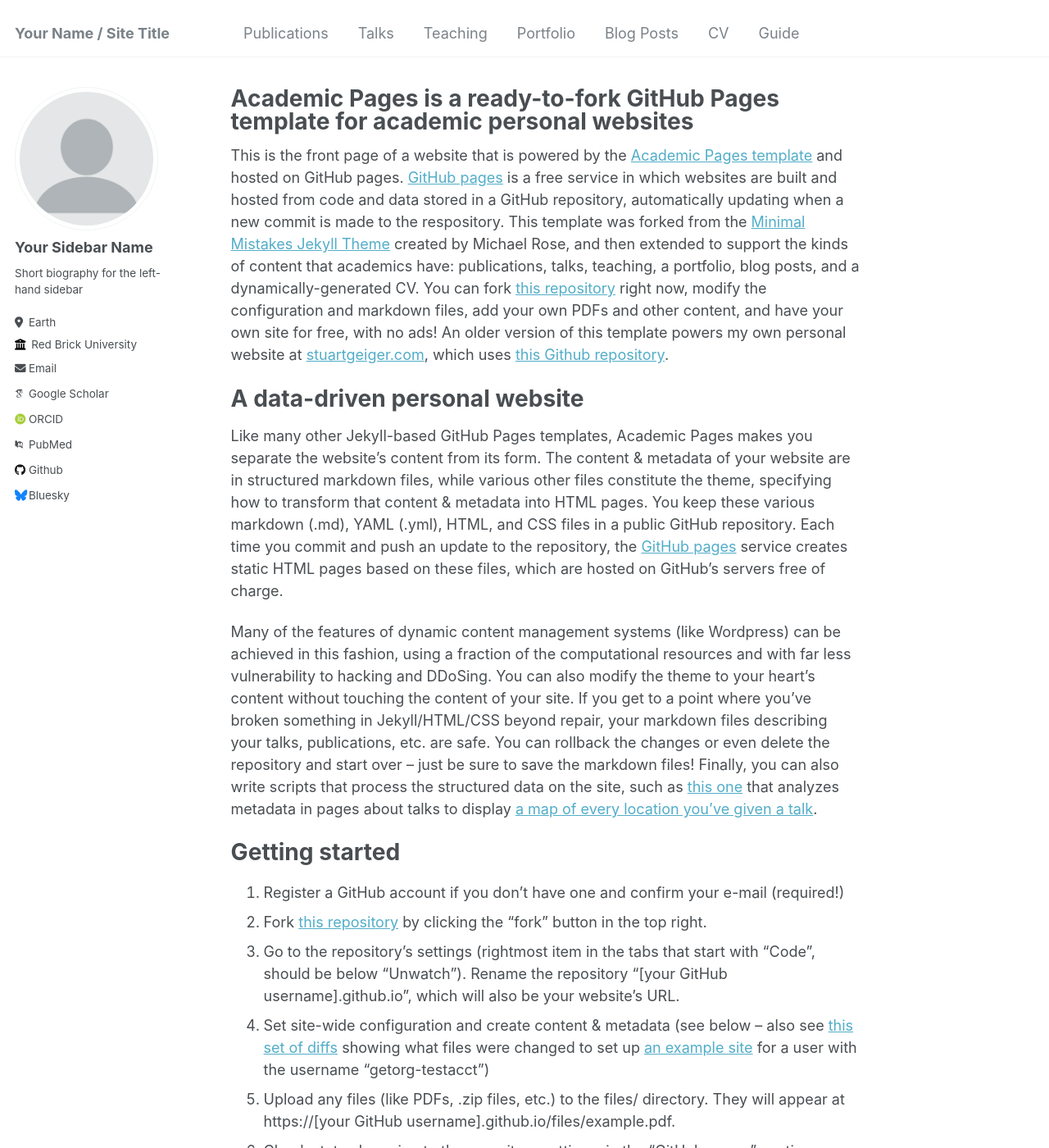
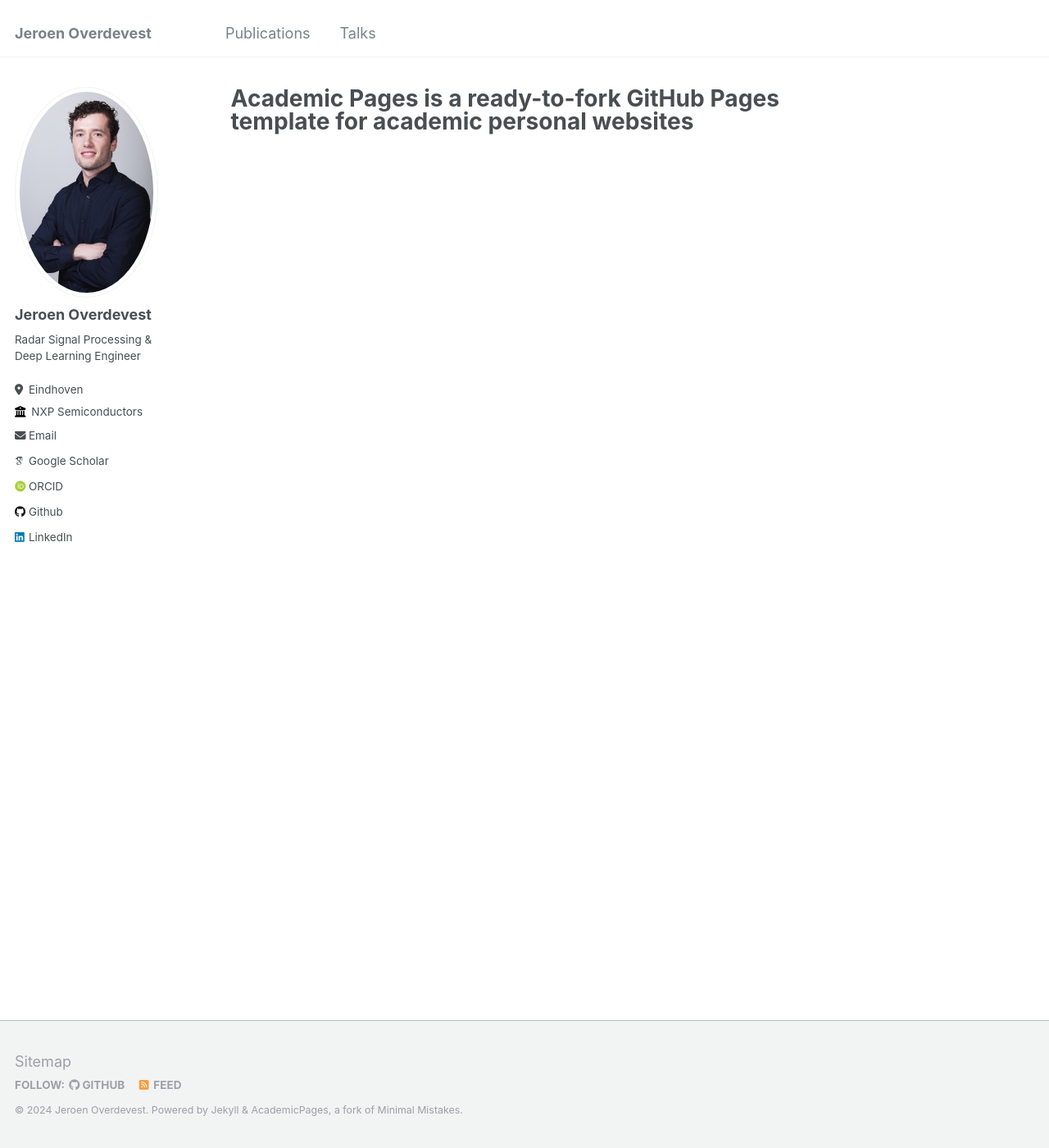
Before and after one commit to jeroenoverdevest93/jeroenoverdevest93.github.io, a Jekyll site: the page built from _pages/about.md, in a window 1280 px wide and 1400 px high. Shown: the whole window at 82% size. Built offline with Jekyll 4.4.1, drawn with Linux system fonts in a browser that asks for light colours; some web fonts are replaced; some of the changed text lies outside the part shown.

Commit message:
first changes

```diff
--- a/_config.yml
+++ b/_config.yml
@@ -8,13 +8,13 @@
 
 # Basic Site Settings
 locale                   : "en-US"
-title                    : "Your Name / Site Title"
+title                    : "Jeroen Overdevest"
 title_separator          : "-"
-name                     : &name "Your Name"
-description              : &description "personal description"
-url                      : https://academicpages.github.io # the base hostname & protocol for your site e.g. "https://mmistakes.github.io"
+name                     : &name "Jeroen Overdevest"
+description              : &description "Radar Signal Processing & Deep Learning Engineer"
+url                      : https://jeroenoverdevest93.github.io # the base hostname & protocol for your site e.g. "https://mmistakes.github.io"
 baseurl                  : "" # the subpath of your site, e.g. "/blog"
-repository               : "academicpages/academicpages.github.io"
+repository               : "jeroenoverdevest93/jeroenoverdevest93.github.io"
 
 # Site Author - The following control what appear as part of the author content on the side bar.
 #               If a field is blank the icon and link will not appear, otherwise it will be shown.
@@ -22,33 +22,33 @@ repository               : "academicpages/academicpages.github.io"
 author:
   # Biographic information
   avatar           : "profile.png"
-  name             : "Your Sidebar Name"
+  name             : "Jeroen Overdevest"
   pronouns         : # example: "she/her"
-  bio              : "Short biography for the left-hand sidebar"
-  location         : "Earth"
-  employer         : "Red Brick University"
+  bio              : "Radar Signal Processing & Deep Learning Engineer"
+  location         : "Eindhoven"
+  employer         : "NXP Semiconductors"
   uri              : # URL
-  email            : "none@example.org"
+  email            : "jeroen.overdevest@nxp.com"
 
   # Academic websites
   arxiv            : # URL - Update with the correct link to your profile
-  googlescholar    : "https://scholar.google.com/citations?user=PS_CX0AAAAAJ"
+  googlescholar    : "https://scholar.google.com/citations?user=1lMv8VMAAAAJ"
   impactstory      : # URL
-  orcid            : "http://orcid.org/yourorcidurl"
+  orcid            : "https://orcid.org/0000-0003-4413-939X"
   semantic         : # URL
-  pubmed           : "https://www.ncbi.nlm.nih.gov/pubmed/?term=john+snow"
+  pubmed           : # "https://www.ncbi.nlm.nih.gov/pubmed/?term=john+snow"
   researchgate     : # URL
 
   # Repositories and software development
   bitbucket        : # Username - Update with your username on the site
   codepen          : # Username
   dribbble         : # Username
-  github           : "academicpages"
+  github           : "jeroenoverdevest93"
   kaggle           : # Username
   stackoverflow    : # User number or user number and name (i.e., use "1" or "1/jeff-atwood")
 
   # Social media
-  bluesky          : "bsky.app" # Replace this with you Bluesky username
+  bluesky          : # "bsky.app" # Replace this with you Bluesky username
   facebook         : # Username
   flickr           : # Username
   foursquare       : # Username
@@ -57,7 +57,7 @@ author:
   keybase          : # Username
   instagram        : # Username
   lastfm           : # Username
-  linkedin         : # Username
+  linkedin         : "https://www.linkedin.com/in/jeroen-overdevest-8591a289/" # Username
   mastodon         : # URL
   medium           : # URL
   pinterest        : # Username
--- a/_data/navigation.yml
+++ b/_data/navigation.yml
@@ -6,17 +6,11 @@ main:
   - title: "Talks"
     url: /talks/
 
-  - title: "Teaching"
-    url: /teaching/
+  # - title: "Portfolio"
+  #   url: /portfolio/
 
-  - title: "Portfolio"
-    url: /portfolio/
+  # - title: "Blog Posts"
+  #   url: /year-archive/
 
-  - title: "Blog Posts"
-    url: /year-archive/
-
-  - title: "CV"
-    url: /cv/
-
-  - title: "Guide"
-    url: /markdown/
+  # - title: "CV"
+  #   url: /cv/
--- a/_pages/about.md
+++ b/_pages/about.md
@@ -7,7 +7,7 @@ redirect_from:
   - /about.html
 ---
 
-This is the front page of a website that is powered by the [Academic Pages template](https://github.com/academicpages/academicpages.github.io) and hosted on GitHub pages. [GitHub pages](https://pages.github.com) is a free service in which websites are built and hosted from code and data stored in a GitHub repository, automatically updating when a new commit is made to the respository. This template was forked from the [Minimal Mistakes Jekyll Theme](https://mmistakes.github.io/minimal-mistakes/) created by Michael Rose, and then extended to support the kinds of content that academics have: publications, talks, teaching, a portfolio, blog posts, and a dynamically-generated CV. You can fork [this repository](https://github.com/academicpages/academicpages.github.io) right now, modify the configuration and markdown files, add your own PDFs and other content, and have your own site for free, with no ads! An older version of this template powers my own personal website at [stuartgeiger.com](http://stuartgeiger.com), which uses [this Github repository](https://github.com/staeiou/staeiou.github.io).
+<!-- This is the front page of a website that is powered by the [Academic Pages template](https://github.com/academicpages/academicpages.github.io) and hosted on GitHub pages. [GitHub pages](https://pages.github.com) is a free service in which websites are built and hosted from code and data stored in a GitHub repository, automatically updating when a new commit is made to the respository. This template was forked from the [Minimal Mistakes Jekyll Theme](https://mmistakes.github.io/minimal-mistakes/) created by Michael Rose, and then extended to support the kinds of content that academics have: publications, talks, teaching, a portfolio, blog posts, and a dynamically-generated CV. You can fork [this repository](https://github.com/academicpages/academicpages.github.io) right now, modify the configuration and markdown files, add your own PDFs and other content, and have your own site for free, with no ads! An older version of this template powers my own personal website at [stuartgeiger.com](http://stuartgeiger.com), which uses [this Github repository](https://github.com/staeiou/staeiou.github.io).
 
 A data-driven personal website
 ======
@@ -46,4 +46,4 @@ Example: editing a markdown file for a talk
 
 For more info
 ------
-More info about configuring Academic Pages can be found in [the guide](https://academicpages.github.io/markdown/). The [guides for the Minimal Mistakes theme](https://mmistakes.github.io/minimal-mistakes/docs/configuration/) (which this theme was forked from) might also be helpful.
+More info about configuring Academic Pages can be found in [the guide](https://academicpages.github.io/markdown/). The [guides for the Minimal Mistakes theme](https://mmistakes.github.io/minimal-mistakes/docs/configuration/) (which this theme was forked from) might also be helpful. -->
--- a/_pages/talks.html
+++ b/_pages/talks.html
@@ -5,7 +5,7 @@ permalink: /talks/
 author_profile: true
 ---
 
-{% if site.talkmap_link == true %}
+<!-- {% if site.talkmap_link == true %}
 
 <p style="text-decoration:underline;"><a href="/talkmap.html">See a map of all the places I've given a talk!</a></p>
 
@@ -13,4 +13,4 @@ author_profile: true
 
 {% for post in site.talks reversed %}
   {% include archive-single-talk.html %}
-{% endfor %}
+{% endfor %} -->
```
Also changed, not shown: images/profile.png, images/profile_org.png (added).
